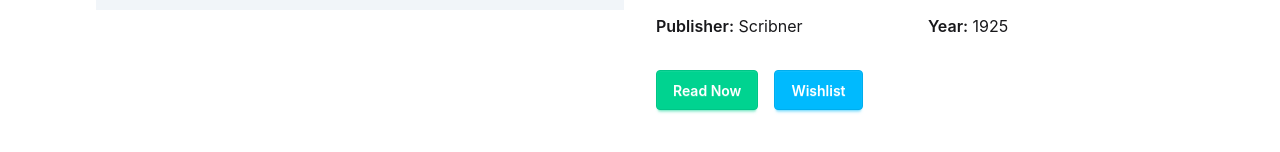
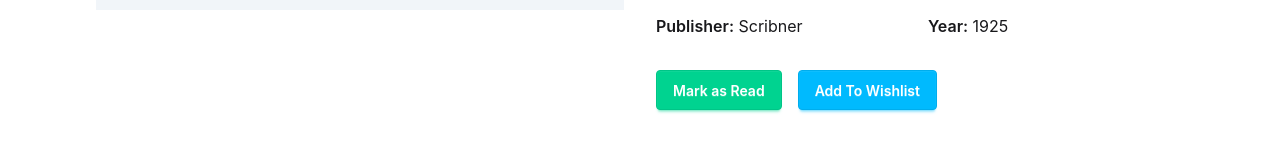
Before and after one commit to ShafiulTuhin/Book-vibe, a React (Vite) app: page /bookDetails/1 in a window 1280 px wide. Shown: the part 620-772 px from the top of the page. Built offline with nearby package versions, Linux system fonts and the light colour scheme.

Commit message:
Complete mark as read book

```diff
--- a/index.html
+++ b/index.html
@@ -2,7 +2,7 @@
 <html lang="en" data-theme="light">
   <head>
     <meta charset="UTF-8" />
-    <link rel="icon" type="image/svg+xml" href="/book_vibe.png" />
+    <link rel="icon" type="image/svg+xml" href="book_vibe.png" />
     <meta name="viewport" content="width=device-width, initial-scale=1.0" />
     <title>Book Vibe - Reading is a Gift</title>
   </head>
--- a/src/component/Homepage/AllBooks.jsx
+++ b/src/component/Homepage/AllBooks.jsx
@@ -9,7 +9,7 @@ const AllBooks = () => {
 
   return (
     <div className="lg:py-20 py-10 ">
-      <h2 className="text-center font-bold text-3xl">Books</h2>
+      <h2 className="text-center font-bold text-3xl mb-10">Books</h2>
       <div className="grid lg:grid-cols-3 md:grid-cols-1 grid-cols-1 gap-4">
         {books.map((book) => (
           <Link
--- /dev/null
+++ b/src/context/BookContext.jsx
@@ -0,0 +1,23 @@
+import { createContext, useState } from "react";
+
+export const BookContext = createContext();
+
+const BookProvider = ({ children }) => {
+  const [markBooks, setMarkBooks] = useState([]);
+  console.log(markBooks);
+
+  const handleMarkedBook = (marked) => {
+    const findMarkedBook = markBooks.find(
+      (book) => book.bookId == marked.bookId,
+    );
+    if (!findMarkedBook) {
+      setMarkBooks([...markBooks, marked]);
+    } else {
+      console.log("The book is already marked");
+    }
+  };
+  const props = { markBooks, setMarkBooks, handleMarkedBook };
+  return <BookContext.Provider value={props}>{children}</BookContext.Provider>;
+};
+
+export default BookProvider;
--- a/src/pages/BookDetails/BookDetails.jsx
+++ b/src/pages/BookDetails/BookDetails.jsx
@@ -1,6 +1,10 @@
+import { useContext } from "react";
 import { useLoaderData, useParams } from "react-router";
+import { BookContext } from "../../context/BookCOntext";
 
 const BookDetails = () => {
+  const handleMarkedBook = useContext(BookContext);
+
   const books = useLoaderData();
   const params = useParams();
   const findBook = books.find((book) => book.bookId == params.id);
@@ -68,8 +72,13 @@ const BookDetails = () => {
 
           {/* Buttons */}
           <div className="flex gap-4 pt-4 flex-wrap">
-            <button className="btn btn-success text-white">Read Now</button>
-            <button className="btn btn-info text-white">Wishlist</button>
+            <button
+              onClick={() => handleMarkedBook(findBook)}
+              className="btn btn-success text-white"
+            >
+              Mark as Read
+            </button>
+            <button className="btn btn-info text-white">Add To Wishlist</button>
           </div>
         </div>
       </div>
```
Also changed, not shown: src/main.jsx (+5 -2 lines).
